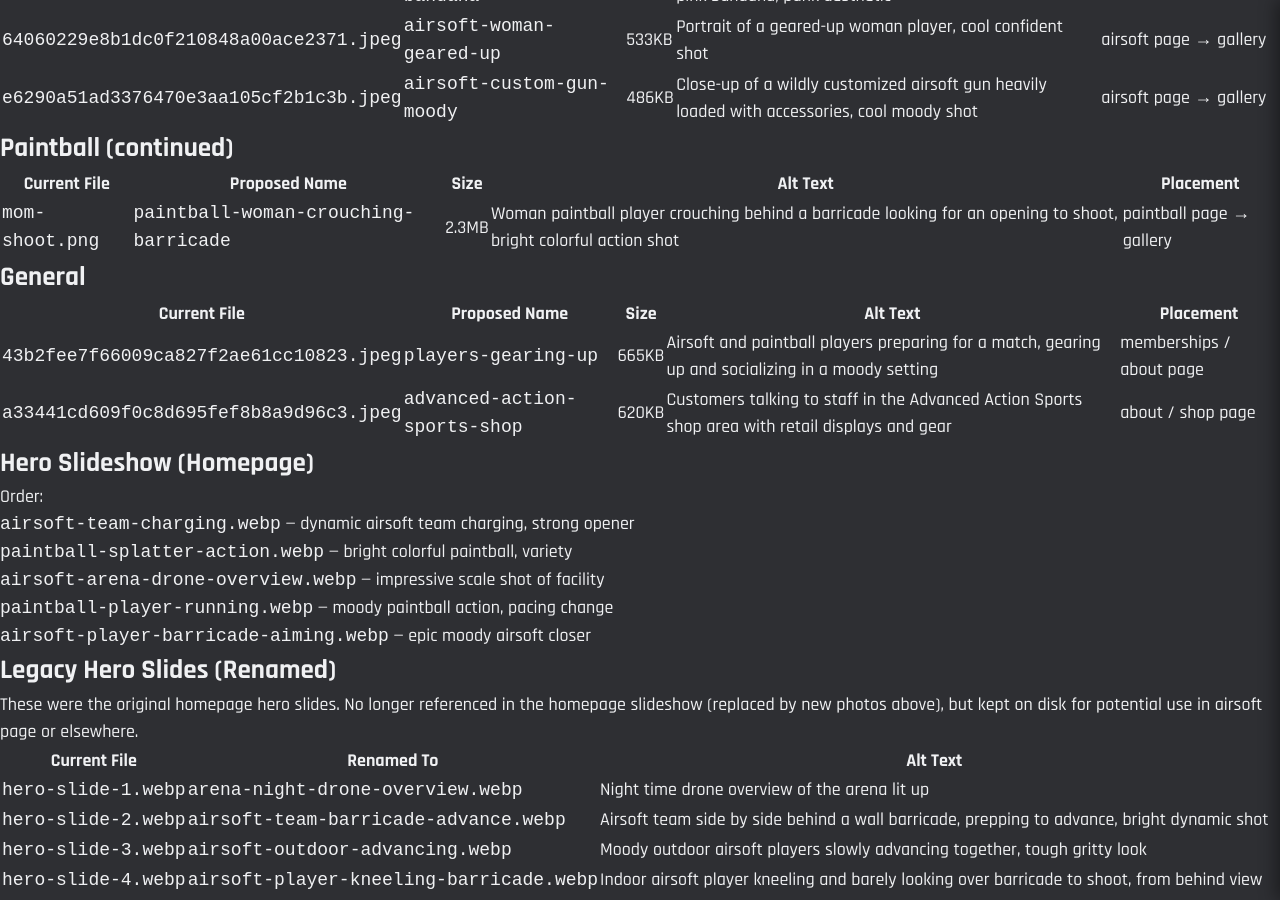
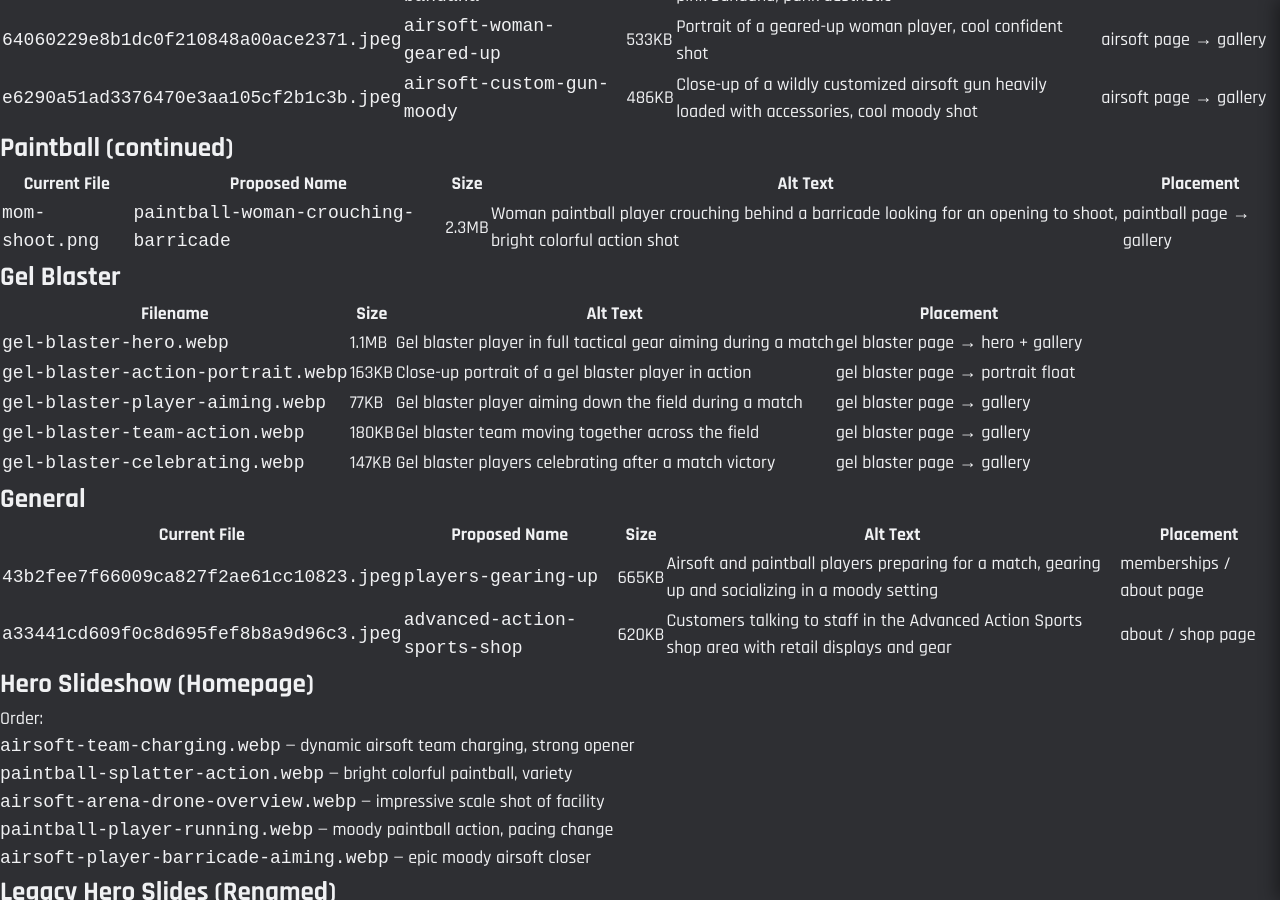
Before and after one commit to amelv/advanced-action-sports, a Jekyll site: the page built from assets/images/ASSET-MASTER.md, in a window 1280 px wide and 900 px high, scrolled down 1338 px. Built offline with Jekyll 4.4.1, drawn with Linux system fonts in a browser that asks for light colours; our own code applies the rules of GitHub Pages for plain Markdown files.

Commit message:
Gel blaster page: hero + portrait float + gallery
- Replace generic hero with Gel Blaster 1 action photo (gel-blaster-hero.webp)
- Add portrait float image (Gel Blaster 2) in text area
- Rename and WebP-encode all 5 gel blaster photos (q82)
- Add 5-photo gallery with thumb strip + overlay
- Remove unused old gel-blaster/gel-card assets
- Update ASSET-MASTER.md with gel blaster section

```diff
--- a/assets/images/ASSET-MASTER.md
+++ b/assets/images/ASSET-MASTER.md
@@ -38,6 +38,16 @@ Variants: `[name].jpg` (original), `[name].webp` (optimized WebP), `[name]-card.
 |---|---|---|---|---|
 | `mom-shoot.png` | `paintball-woman-crouching-barricade` | 2.3MB | Woman paintball player crouching behind a barricade looking for an opening to shoot, bright colorful action shot | paintball page → gallery |
 
+## Gel Blaster
+
+| Filename | Size | Alt Text | Placement |
+|---|---|---|---|
+| `gel-blaster-hero.webp` | 1.1MB | Gel blaster player in full tactical gear aiming during a match | gel blaster page → hero + gallery |
+| `gel-blaster-action-portrait.webp` | 163KB | Close-up portrait of a gel blaster player in action | gel blaster page → portrait float |
+| `gel-blaster-player-aiming.webp` | 77KB | Gel blaster player aiming down the field during a match | gel blaster page → gallery |
+| `gel-blaster-team-action.webp` | 180KB | Gel blaster team moving together across the field | gel blaster page → gallery |
+| `gel-blaster-celebrating.webp` | 147KB | Gel blaster players celebrating after a match victory | gel blaster page → gallery |
+
 ## General
 
 | Current File | Proposed Name | Size | Alt Text | Placement |
```
Also changed, not shown: gel-blaster/index.html (+16 -2 lines), assets/images/gel-blaster-action-portrait.jpg (added), assets/images/gel-blaster-action-portrait.webp (added), assets/images/gel-blaster-celebrating.jpg (added), assets/images/gel-blaster-celebrating.webp (added), assets/images/gel-blaster-hero.png (added), assets/images/gel-blaster-hero.webp (added), assets/images/gel-blaster-player-aiming.jpg (added), assets/images/gel-blaster-player-aiming.webp (added), assets/images/gel-blaster-team-action.jpg (added), assets/images/gel-blaster-team-action.webp (added).
